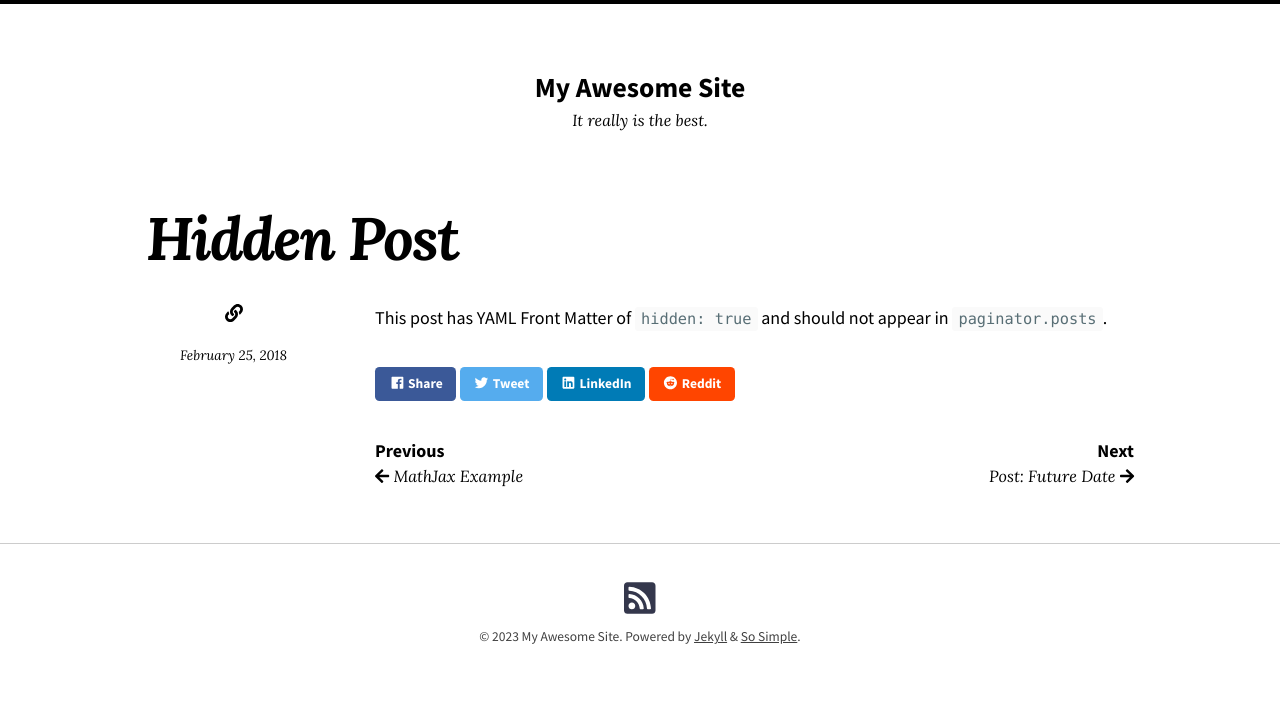
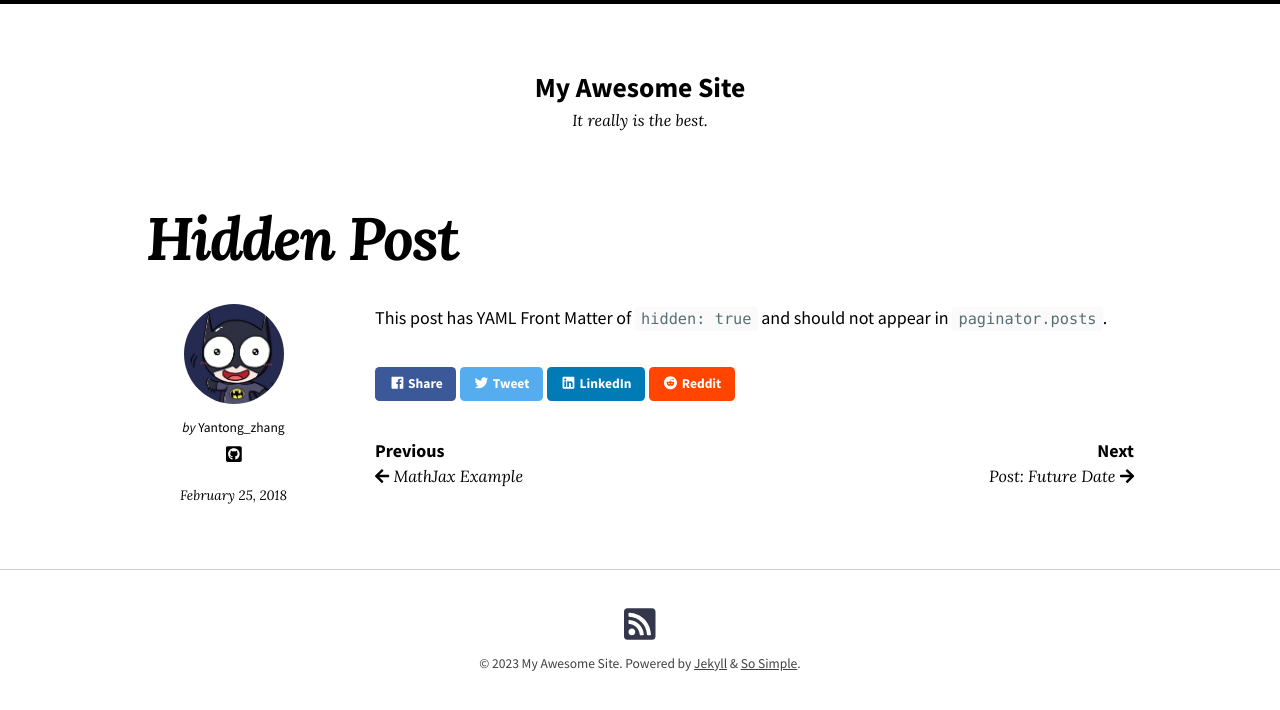
Before and after one commit to zyt1678532032/zyt1678532032.github.io, a Jekyll site: the page built from _posts/2018-02-25-hidden-post.md, in a window 1280 px wide. Shown: the top 710 px of the page. Built offline with Jekyll 4.4.1, drawn with Linux system fonts in a browser that asks for light colours; nearby versions of some CDN libraries.

Commit message:
feat:添加个人信息

```diff
--- a/_config.yml
+++ b/_config.yml
@@ -92,14 +92,13 @@ defaults:
 
 # Site Author
 author:
-  name:
-  picture:
-  email:
-  twitter:
+  name: Yantong_zhang
+  picture: /images/author-image.jpg
+  email: 1678532032@qq.com
   links:
-    - title:
-      url:
-      icon:
+    - title: GitHub
+      url: https://github.com/zyt1678532032
+      icon: fab fa-github-square
 
 # Footer Links
 footer_links:
```
Also changed, not shown: images/author-image.jpg (added).
